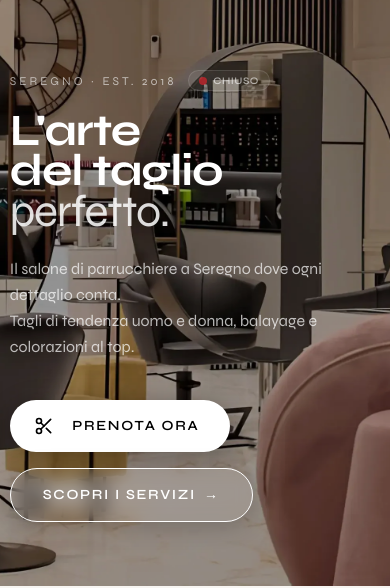
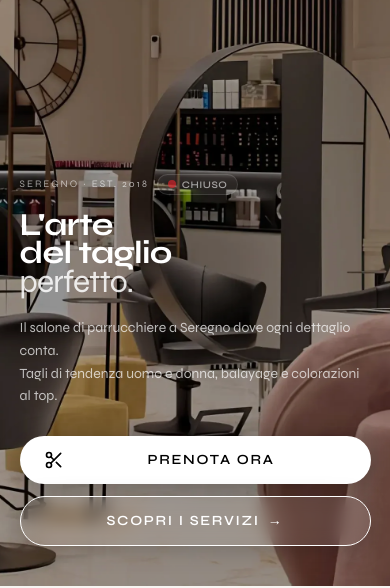
Before and after one commit to Ensdorogo/manuelConceptHairLab, a Next.js app: page / in a window 390 px wide. Shown: the part 258-846 px from the top of the page. Built offline with nearby package versions, Linux system fonts and the light colour scheme; no server answers.

Commit message:
aggiornamento prezzi e bug fix2

```diff
--- a/app/components/HeroText.tsx
+++ b/app/components/HeroText.tsx
@@ -58,14 +58,14 @@ export default function HeroText() {
     });
 
     return (
-        <div className="pb-16 text-white w-[95%] mx-auto">
+        <div className="pb-10 sm:pb-16 text-white w-[90%] sm:w-[95%] mx-auto">
 
             {/* Eyebrow */}
             <div
-                className="flex items-center gap-3 mb-5"
+                className="flex items-center gap-2 sm:gap-3 mb-4 sm:mb-5"
                 style={anim(0, 0.6)}
             >
-                <p className="text-xs tracking-[0.25em] uppercase">
+                <p className="text-[10px] sm:text-xs tracking-[0.2em] sm:tracking-[0.25em] uppercase">
                     Seregno · Est. 2018
                 </p>
                 {mounted && (
@@ -81,7 +81,7 @@ export default function HeroText() {
 
             {/* H1 */}
             <h1
-                className="text-[clamp(2.8rem,5.5vw,5rem)] font-bold leading-[0.9] tracking-tight mb-6"
+                className="text-[clamp(2rem,8vw,5rem)] font-bold leading-[0.9] tracking-tight mb-5 sm:mb-6"
                 style={anim(80)}
             >
                 L&apos;arte<br />
@@ -91,7 +91,7 @@ export default function HeroText() {
 
             {/* Subtitle — opacity 0.7 nel visible, 0 nel hidden: nessun conflitto */}
             <p
-                className="text-base font-light leading-relaxed mb-10 max-w-lg"
+                className="text-sm sm:text-base font-light leading-relaxed mb-7 sm:mb-10 max-w-lg"
                 style={anim(160, 0.7)}
             >
                 Il salone di parrucchiere a Seregno dove ogni dettaglio conta.<br />
@@ -101,7 +101,7 @@ export default function HeroText() {
 
             {/* CTA buttons */}
             <div
-                className="flex items-center gap-4 flex-wrap"
+                className="flex flex-col sm:flex-row items-stretch sm:items-center gap-3 sm:gap-4"
                 style={anim(240)}
             >
                 {/* Primary — Prenota ora */}
@@ -111,10 +111,10 @@ export default function HeroText() {
                     rel="noopener noreferrer"
                     className="
                         group relative inline-flex items-center
-                        px-8 py-4 rounded-full
+                        px-6 sm:px-8 py-3.5 sm:py-4 rounded-full
                         bg-white hover:bg-white/90
                         text-sm font-semibold tracking-[0.12em] uppercase text-black
-                        overflow-hidden min-w-[220px] justify-center
+                        overflow-hidden w-full sm:w-auto sm:min-w-[220px] justify-center
                         shadow-[0_4px_24px_rgba(0,0,0,0.3)]
                         transition-all duration-300
                     "
@@ -139,7 +139,7 @@ export default function HeroText() {
                     href="/servizi"
                     className="
                         group relative inline-flex items-center gap-2
-                        px-8 py-4 rounded-full
+                        px-6 sm:px-8 py-3.5 sm:py-4 rounded-full
                         border border-white
                         bg-white/10 hover:bg-white/20
                         backdrop-blur-sm
@@ -147,6 +147,7 @@ export default function HeroText() {
                         text-white
                         transition-all duration-300
                         shadow-[0_4px_24px_rgba(0,0,0,0.2)]
+                        w-full sm:w-auto justify-center
                     "
                 >
                     <span className="relative">Scopri i servizi</span>
--- a/app/components/Navbar.tsx
+++ b/app/components/Navbar.tsx
@@ -60,7 +60,7 @@ export default function Navbar() {
     return (
         <>
             {/* Div invisibile come placeholder per non rompere il layout del resto della pagina quando la navbar vera è fixed */}
-            <div className="h-[96px] w-full invisible pointer-events-none" aria-hidden="true" />
+            <div className="h-[72px] sm:h-[96px] w-full invisible pointer-events-none" aria-hidden="true" />
 
             {/* Header fisso con effetto "glass" allo scroll */}
             <header
--- a/app/components/Preloader.tsx
+++ b/app/components/Preloader.tsx
@@ -27,39 +27,47 @@ export default function Preloader() {
     const start = performance.now();
     let rafId: number;
 
-    // requestAnimationFrame invece di setInterval: 0 re-render React,
-    // animazione smooth a 60fps, sincronizzata col display refresh rate
     const tick = (now: number) => {
       const elapsed  = now - start;
       const pct      = Math.min(100, Math.floor((elapsed / DURATION) * 100));
 
-      if (progressBarRef.current)  progressBarRef.current.style.width      = `${pct}%`;
-      if (progressTextRef.current) progressTextRef.current.textContent      = `${pct}%`;
+      if (progressBarRef.current)  progressBarRef.current.style.width = `${pct}%`;
+      if (progressTextRef.current) progressTextRef.current.textContent = `${pct}%`;
 
       if (pct < 100) rafId = requestAnimationFrame(tick);
     };
 
     rafId = requestAnimationFrame(tick);
 
-    const timeout = setTimeout(() => {
+    const finish = () => {
       cancelAnimationFrame(rafId);
+      clearTimeout(timeout);
+      clearTimeout(hardFallback);
       setIsLoading(false);
-      document.cookie = "hasSeenPreloader=true; path=/";
+      try { document.cookie = "hasSeenPreloader=true; path=/"; } catch (_) {}
       document.body.style.overflow = "unset";
 
       setTimeout(() => {
         setShowPreloader(false);
         document.body.classList.remove("preloader-active");
       }, 1000);
-    }, DURATION);
+    };
+
+    const timeout = setTimeout(finish, DURATION);
+
+    // Fallback di sicurezza: se rAF si blocca (tab in background su mobile),
+    // chiudiamo comunque il preloader dopo DURATION + 600ms
+    const hardFallback = setTimeout(finish, DURATION + 600);
 
     return () => {
       clearTimeout(timeout);
+      clearTimeout(hardFallback);
       cancelAnimationFrame(rafId);
       document.body.style.overflow = "unset";
       document.body.classList.remove("preloader-active");
     };
   }, []);
+
 
   if (!showPreloader) return null;
 
```
